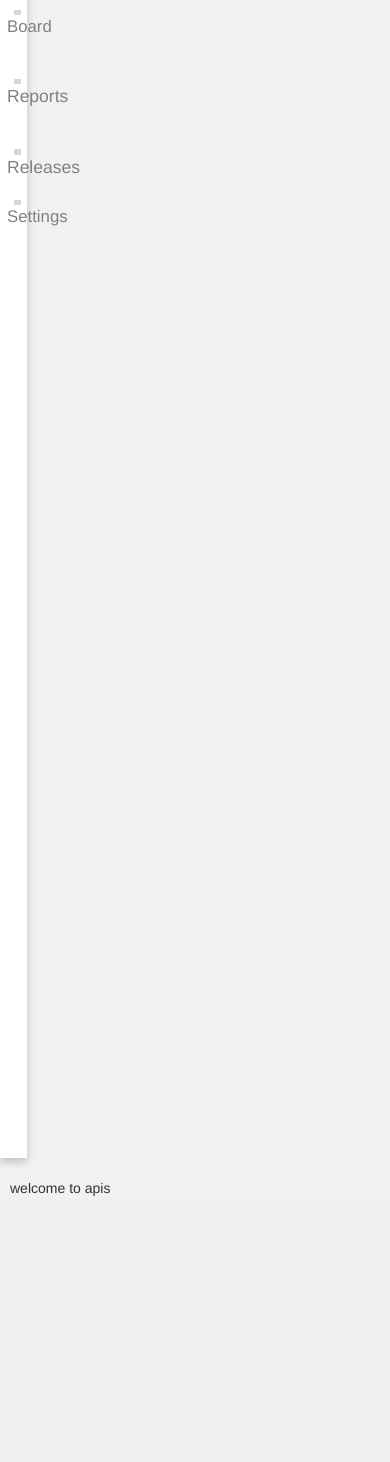
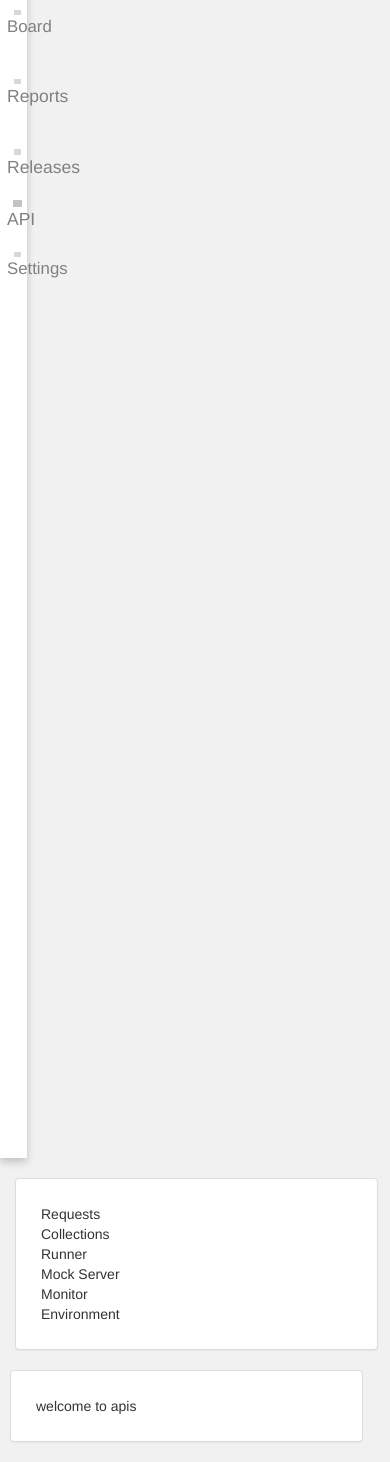
Before and after one commit to Softrum/Enpointer, a Django app: template api/templates/api/home.html in a window 390 px wide. Shown: the part 381-1843 px from the top of the page. Before the commit the page ends 1577 px from the top, so only its background shows below. Run offline with Django 3.2, Linux system fonts and the light colour scheme; the template is opened without the code that fills it, so the values that code supplies are empty; some libraries are stand-ins or nearby versions; grey boxes are pictures that could not be loaded.

Commit message:
added submenu for apis

```diff
--- /dev/null
+++ b/api/templates/api/base.html
@@ -0,0 +1,34 @@
+{% extends 'project_base_scrum.html' %}
+
+{% block content2 %}
+
+
+
+<div class="row">
+
+<div class="col-md-2" style="margin-right: 0; padding: 0; margin-left: 20">
+
+<div class="panel panel-default" style="padding: 25; margin-right: 0; margin-left: 0">
+Requests<br>
+Collections<br>
+Runner<br>
+Mock Server<br>
+Monitor<br>
+Environment<br>
+</div>
+
+</div>
+
+<div class="col-md-9">
+{% block content3 %}{% endblock %}
+
+</div>
+
+
+
+
+</div>
+
+
+
+{% endblock %}
--- a/api/templates/api/home.html
+++ b/api/templates/api/home.html
@@ -1,6 +1,11 @@
-{% extends 'project_base_scrum.html' %}
+{% extends 'api/base.html' %}
 
-{% block content2 %}
+{% block content3 %}
+
+
+<div class="container-fluid panel panel-default" style="padding: 25; ">
 
 welcome to apis
+
+</div>
 {% endblock %}
--- a/dragonslayer/templates/project_base_scrum.html
+++ b/dragonslayer/templates/project_base_scrum.html
@@ -579,6 +579,15 @@ $('.content').each(function() {
 
 
  Releases </a><br><br>
+
+
+ <a id="api_menu"  style="color:grey; font-size: 125%; text-decoration:none" href="/api/{{project.uid}}">
+
+<img id="api_menuimg" style="opacity: 0.6;" src="https://i.imgur.com/zBkmnid.png" width="45%"><br>
+
+
+
+API </a><br><br>
 <!--
  <a id="qa_menu" style="color:grey; font-size: 120%; text-decoration:none" href="/qa/{{project.uid}}/">
 <img id="qa_menuimg" style="opacity: 0.4;" src="https://i.imgur.com/OpbxSOX.png" width="35%"><br>
```
Also changed, not shown: api/views.py (+4 -3 lines).
